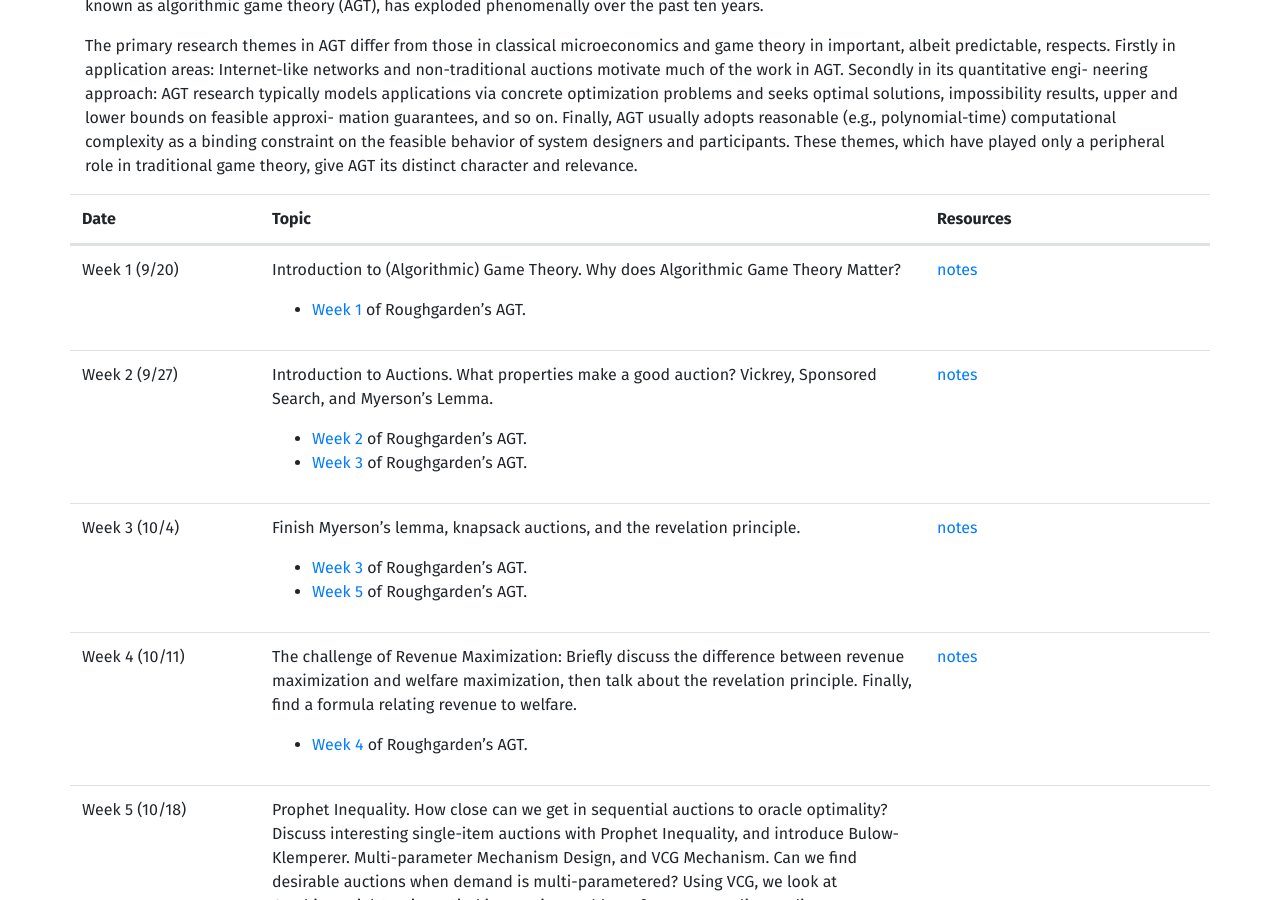
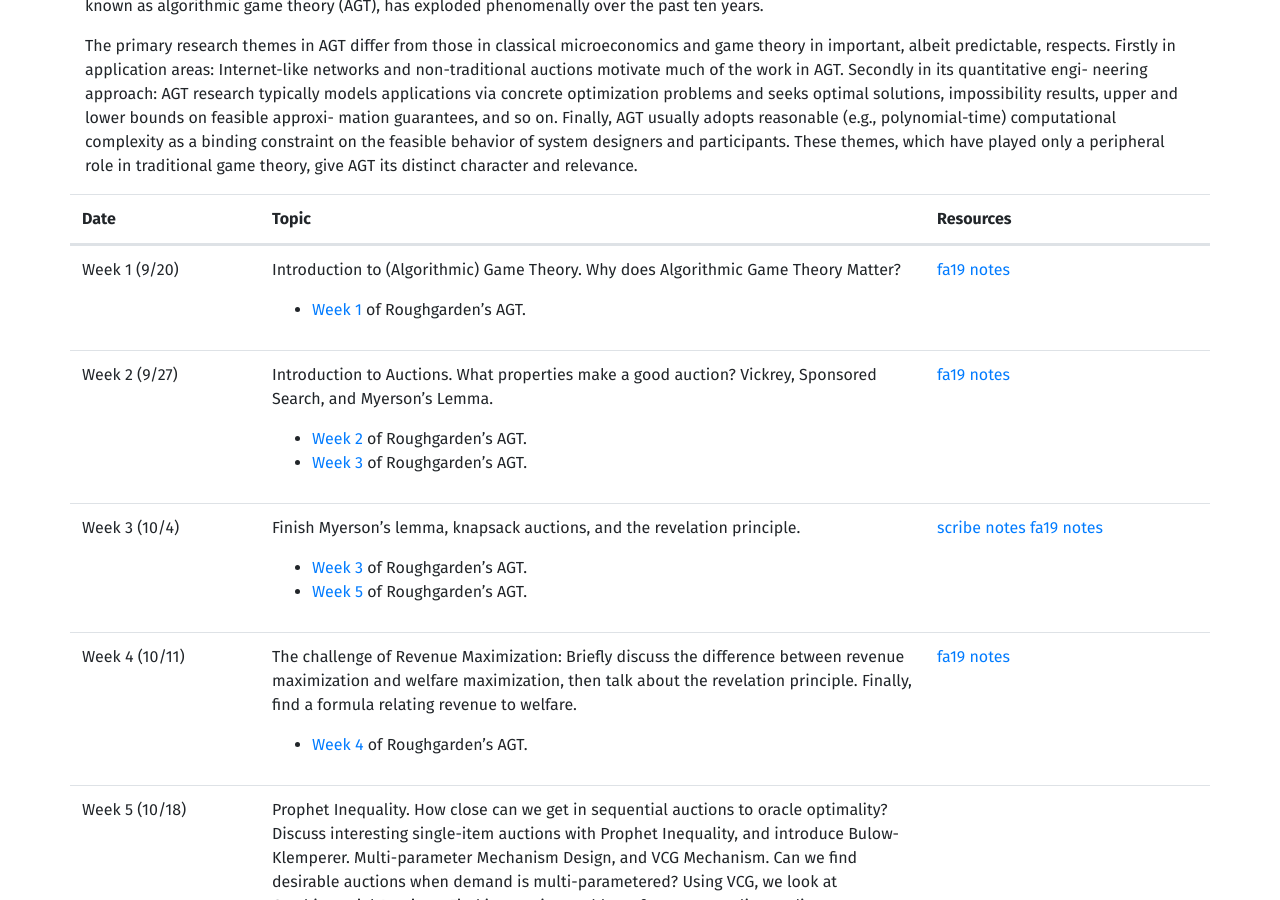
Before and after one commit to ugtcs/ugtcs.github.io, a Jekyll site: the page built from _reading-groups/fa21/agt.md, in a window 1280 px wide and 900 px high, scrolled down 456 px. Built offline with Jekyll 4.4.1, drawn with Linux system fonts in a browser that asks for light colours.

Commit message:
fix links to old scribe notes, upload week 3 notes

```diff
--- a/_reading-groups/fa21/agt.md
+++ b/_reading-groups/fa21/agt.md
@@ -17,7 +17,7 @@ weeks:
 
         *   [Week 1](http://timroughgarden.org/f13/l/l1.pdf) of Roughgarden’s AGT.
     resources: >-
-        [notes](/src/agt_fa19/AGTWeek1.pdf)
+        [fa19 notes](/src/agt-fa19/AGTWeek1.pdf)
 
   - date: Week 2 (9/27)
     topic: >-
@@ -27,7 +27,7 @@ weeks:
 
         *   [Week 3](http://timroughgarden.org/f13/l/l3.pdf) of Roughgarden’s AGT.
     resources: >-
-        [notes](/src/agt_fa19/scribe2.pdf)
+        [fa19 notes](/src/agt-fa19/scribe2.pdf)
 
   - date: Week 3 (10/4)
     topic: >-
@@ -37,7 +37,8 @@ weeks:
 
         *   [Week 5](http://timroughgarden.org/f13/l/l5.pdf) of Roughgarden’s AGT.
     resources: >-
-        [notes](/src/agt_fa19/Week_3__Knapsack_Auctions_and_Welfare_Maximization__agt_f19_.pdf)
+        [scribe notes](/src/agt-fa21/AGT_scribe_week_3.pdf)
+        [fa19 notes](/src/agt-fa19/Week_3__Knapsack_Auctions_and_Welfare_Maximization__agt_f19_.pdf)
 
   - date: Week 4 (10/11)
     topic: >-
@@ -47,7 +48,7 @@ weeks:
         *   [Week 4](http://timroughgarden.org/f13/l/l4.pdf) of Roughgarden’s AGT.
 
     resources: >-
-        [notes](/src/agt_fa19/Week_4_Prophet_Inequality.pdf)
+        [fa19 notes](/src/agt-fa19/Week_4_Prophet_Inequality.pdf)
 
   - date: Week 5 (10/18)
     topic: >-
```
